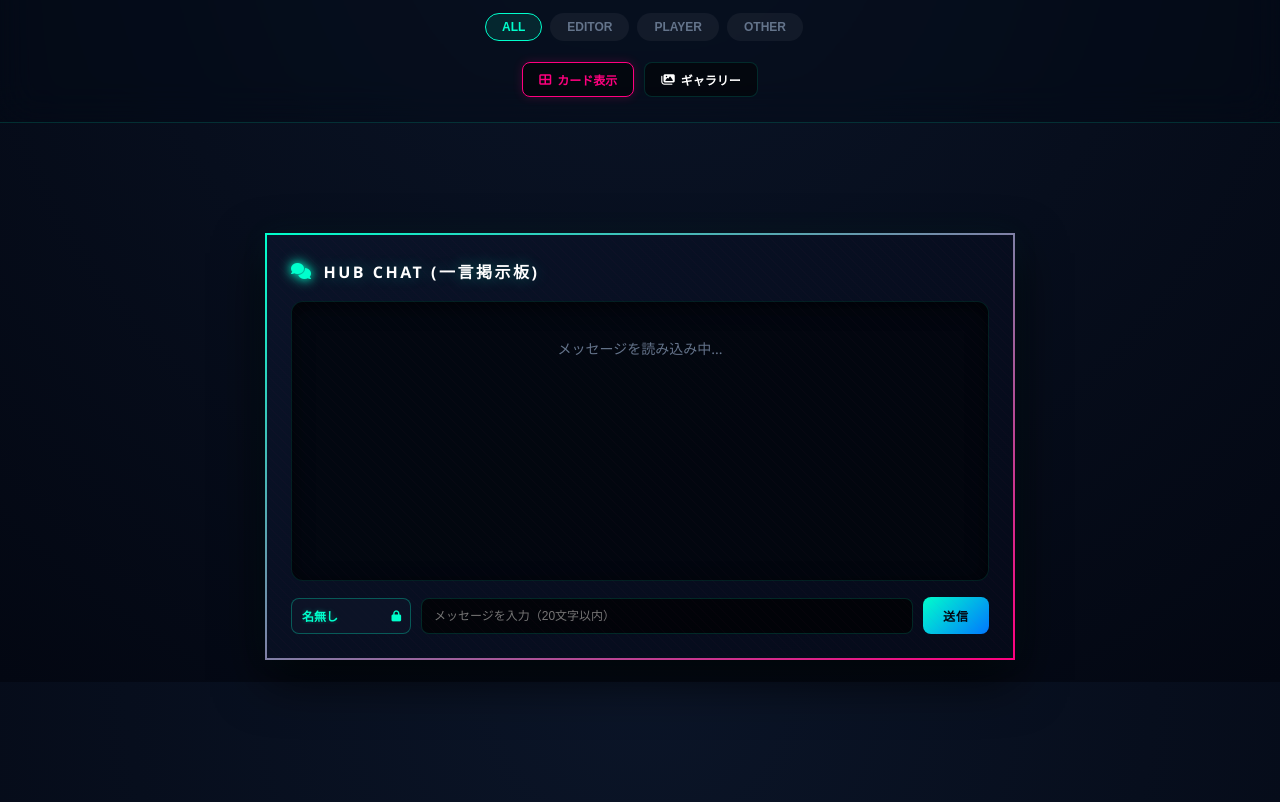
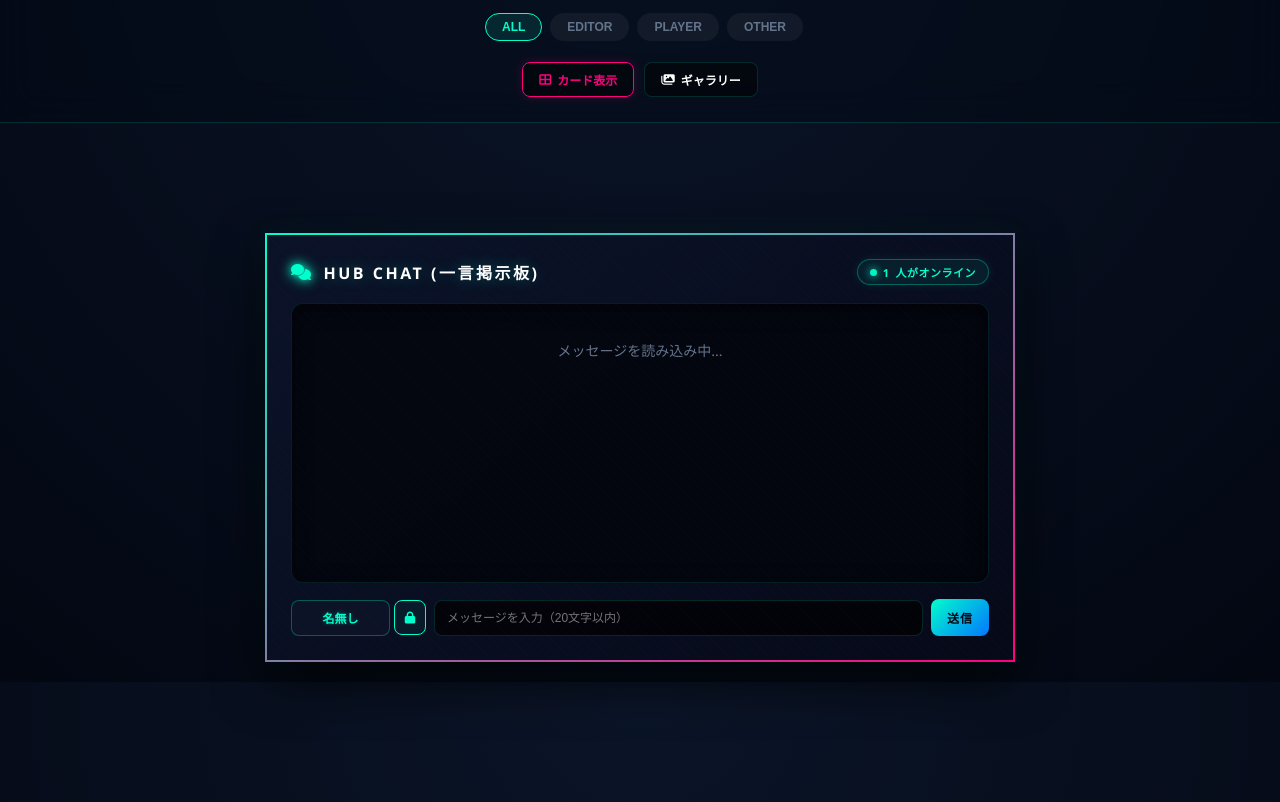
Before and after one commit to footballcommunityjp/my-soccer-site, a plain HTML site: page index.html in a window 1280 px wide. Both pictures are taken after a click on the button 394 px from the left and 733 px from the top of the page. Shown: the part 118-920 px from the top of the page. Drawn offline with Linux system fonts and the light colour scheme; no server answers.

Commit message:
Update styles for header, input, and notifications
Refactor CSS styles for layout and improve accessibility features.

```diff
--- a/index.html
+++ b/index.html
@@ -293,12 +293,29 @@
             background: linear-gradient(45deg, transparent 48%, rgba(255, 0, 127, 0.03) 50%, transparent 52%);
             background-size: 10px 10px; pointer-events: none;
         }
+        .bbs-header-zone {
+            display: flex; justify-content: space-between; align-items: center; margin-bottom: 18px; flex-wrap: wrap; gap: 10px;
+        }
         .bbs-title {
-            margin: 0 0 18px 0; font-size: 16px; font-weight: 900; letter-spacing: 2.5px;
+            margin: 0; font-size: 16px; font-weight: 900; letter-spacing: 2.5px;
             color: #ffffff; display: flex; align-items: center; gap: 10px;
             text-shadow: 0 0 15px var(--glow-color);
         }
         .bbs-title i { color: var(--neon-cyan); filter: drop-shadow(0 0 5px var(--neon-cyan)); }
+
+        /* 👥 リアルタイム人数カウンター表示 */
+        .online-counter {
+            background: rgba(0, 255, 204, 0.07); border: 1px solid rgba(0, 255, 204, 0.3);
+            padding: 4px 12px; border-radius: 20px; font-size: 11px; font-weight: 900;
+            color: var(--neon-cyan); display: flex; align-items: center; gap: 6px;
+            box-shadow: 0 0 10px rgba(0, 255, 204, 0.1); letter-spacing: 0.5px;
+        }
+        .online-dot {
+            width: 7px; height: 7px; background-color: var(--neon-cyan); border-radius: 50%;
+            box-shadow: 0 0 8px var(--neon-cyan);
+            animation: pulseGlow 1.8s infinite ease-in-out;
+        }
+        @keyframes pulseGlow { 0%, 100% { opacity: 0.4; } 50% { opacity: 1; } }
 
         .bbs-board {
             height: 280px; overflow-y: auto; background: rgba(2, 5, 12, 0.8);
@@ -307,7 +324,7 @@
             box-shadow: inset 0 5px 20px rgba(0,0,0,0.6); scroll-behavior: smooth;
         }
 
-        /* 🎬 ぬるぬるチャット出現モーション（アニメーション） */
+        /* 🎬 チャット出現モーション */
         .bbs-row {
             font-size: 12px; line-height: 1.6; padding: 10px 14px; border-radius: 10px;
             background: linear-gradient(90deg, rgba(255,255,255,0.02) 0%, rgba(255,255,255,0.01) 100%);
@@ -321,9 +338,7 @@
             to { opacity: 1; transform: translateY(0) scale(1); filter: brightness(1.2); }
         }
 
-        /* 管理者メッセージの輝き */
         .bbs-row.admin-msg-row { border-left-color: var(--neon-pink); background: linear-gradient(90deg, rgba(255, 0, 127, 0.05) 0%, transparent 100%); }
-
         .bbs-content-block { flex: 1; min-width: 0; }
         .bbs-meta { display: flex; align-items: center; gap: 8px; margin-bottom: 4px; flex-wrap: wrap; }
         .bbs-author { color: var(--neon-cyan); font-weight: 800; font-size: 13px; letter-spacing: 0.5px; }
@@ -337,37 +352,39 @@
 
         .bbs-time { color: var(--sub-text); font-size: 10px; font-family: monospace; }
         .bbs-text { color: #e2e8f0; word-break: break-all; font-weight: 500; font-size: 13px; }
-
         .bbs-del-btn {
             background: none; border: none; color: #475569; cursor: pointer;
             padding: 4px 8px; font-size: 13px; display: none; transition: all 0.2s;
         }
         .bbs-del-btn:hover { color: var(--neon-pink); transform: scale(1.2); }
 
-        /* 🔐 名前固定用サイバーフォームフォーム */
-        .bbs-form { display: flex; gap: 10px; margin-top: 16px; align-items: center; }
+        /* 🔐 【バグ修正】名前固定用サイバーフォームフォーム */
+        .bbs-form { display: flex; gap: 8px; margin-top: 16px; align-items: center; width: 100%; box-sizing: border-box; }
 
-        .name-input-container { position: relative; display: flex; align-items: center; width: 120px; }
+        /* 名前入力と鍵ボタンを分けるコンテナ */
+        .name-and-lock-zone { display: flex; align-items: center; gap: 4px; width: 135px; flex-shrink: 0; }
+
         .bbs-input-name {
             width: 100%; background: rgba(0,0,0,0.7); border: 1px solid var(--card-border);
-            border-radius: 8px; padding: 10px 24px 10px 10px; color: #fff; font-size: 12px; box-sizing: border-box;
-            font-weight: bold; transition: all 0.3s;
+            border-radius: 8px; padding: 10px; color: #fff; font-size: 12px; box-sizing: border-box;
+            font-weight: bold; transition: all 0.3s; text-align: center;
         }
         .bbs-input-name:disabled {
             background: rgba(15, 23, 42, 0.6); border-color: rgba(0, 255, 204, 0.3);
             color: var(--neon-cyan); cursor: not-allowed; text-shadow: 0 0 5px rgba(0, 255, 204, 0.3);
         }
 
-        /* 名前ロック解除のトグルボタン */
+        /* 鍵ボタンを外側に完全独立（文字が絶対隠れない） */
         .name-lock-btn {
-            position: absolute; right: 6px; background: none; border: none; color: var(--sub-text);
-            cursor: pointer; font-size: 11px; padding: 4px; transition: color 0.2s;
+            background: rgba(0,0,0,0.5); border: 1px solid var(--card-border); color: var(--sub-text);
+            cursor: pointer; font-size: 12px; width: 32px; height: 35px; border-radius: 8px;
+            display: flex; align-items: center; justify-content: center; transition: all 0.2s; flex-shrink: 0;
         }
-        .name-lock-btn.locked { color: var(--neon-cyan); }
-        .name-lock-btn:hover { color: var(--neon-pink); }
+        .name-lock-btn.locked { color: var(--neon-cyan); border-color: var(--neon-cyan); background: rgba(0, 255, 204, 0.05); }
+        .name-lock-btn:hover { color: var(--neon-pink); border-color: var(--neon-pink); }
 
         .bbs-input-text {
-            flex: 1; background: rgba(0,0,0,0.7); border: 1px solid var(--card-border);
+            flex: 1; min-width: 0; background: rgba(0,0,0,0.7); border: 1px solid var(--card-border);
             border-radius: 8px; padding: 10px 12px; color: #fff; font-size: 12px; box-sizing: border-box;
             transition: all 0.3s;
         }
@@ -375,14 +392,14 @@
 
         .bbs-send-btn {
             background: linear-gradient(135deg, var(--neon-cyan) 0%, var(--neon-blue) 100%); color: #030712;
-            border: none; font-weight: 900; padding: 10px 20px; border-radius: 8px; cursor: pointer;
-            font-size: 12px; transition: all 0.2s; letter-spacing: 1px;
+            border: none; font-weight: 900; padding: 10px 16px; border-radius: 8px; cursor: pointer;
+            font-size: 12px; transition: all 0.2s; letter-spacing: 1px; flex-shrink: 0;
         }
         .bbs-send-btn:hover { background: #fff; box-shadow: 0 0 15px var(--neon-cyan); transform: translateY(-1px); }
 
 
         /* ==========================================
-           🔔 REALTIME NOTIFICATION TOAST (新着通知表示)
+           🔔 REALTIME NOTIFICATION TOAST
            ========================================== */
         .toast-container {
             position: fixed; top: 20px; right: 20px; z-index: 1000000;
@@ -392,7 +409,7 @@
             background: rgba(6, 11, 25, 0.95); border: 1px solid var(--neon-cyan);
             border-left: 4px solid var(--neon-cyan); padding: 12px 20px; border-radius: 8px;
             box-shadow: 0 10px 30px rgba(0,0,0,0.6), 0 0 15px rgba(0,255,204,0.1);
-            color: #white; pointer-events: auto; min-width: 240px; max-width: 320px;
+            color: white; pointer-events: auto; min-width: 240px; max-width: 320px;
             display: flex; flex-direction: column; gap: 4px;
             transform: translateX(120%); opacity: 0;
             animation: toastIn 0.4s cubic-bezier(0.175, 0.885, 0.32, 1.275) forwards,
@@ -403,7 +420,6 @@
 
         .toast-head { display: flex; align-items: center; gap: 8px; font-weight: 900; font-size: 11px; color: var(--neon-cyan); letter-spacing: 1px; }
         .toast-body { font-size: 12px; color: #e2e8f0; font-weight: bold; white-space: nowrap; overflow: hidden; text-overflow: ellipsis; }
-
 
         /* ➕ フローティングクリエイトボタン */
         .add-float-btn {
@@ -450,7 +466,6 @@
             border-radius: 8px; padding: 8px; text-align: center; color: var(--neon-cyan); font-size: 11px;
             font-weight: 800; cursor: pointer; margin-top: 4px; box-sizing: border-box;
         }
-
         .clear-field-btn {
             position: absolute; right: 10px; top: 50%; transform: translateY(-50%);
             background: none; border: none; color: var(--neon-pink); cursor: pointer;
@@ -564,14 +579,19 @@
     <div class="main-container" id="cardsGrid"></div>
 
     <div class="bbs-container">
-        <div class="bbs-title"><i class="fa-solid fa-comments"></i> HUB CHAT (一言掲示板)</div>
+        <div class="bbs-header-zone">
+            <div class="bbs-title"><i class="fa-solid fa-comments"></i> HUB CHAT (一言掲示板)</div>
+            <div class="online-counter" id="onlineCounterView">
+                <div class="online-dot"></div><span id="onlineCountNumber">1</span> 人がオンライン
+            </div>
+        </div>
         <div class="bbs-board" id="bbsBoard">
             <div class="empty-state" style="padding:20px 0;">メッセージを読み込み中...</div>
         </div>
         <div class="bbs-form">
-            <div class="name-input-container">
+            <div class="name-and-lock-zone">
                 <input type="text" id="bbsName" class="bbs-input-name" placeholder="名前" value="名無し" onchange="saveNameToStorage()">
-                <button class="name-lock-btn" id="nameLockBtn" onclick="toggleNameLock()" title="名前の変更ロックを解除"><i class="fa-solid fa-lock"></i></button>
+                <button class="name-lock-btn" id="nameLockBtn" onclick="toggleNameLock()" title="名前をガチ固定する"><i class="fa-solid fa-lock-open"></i></button>
             </div>
             <input type="text" id="bbsText" class="bbs-input-text" placeholder="メッセージを入力（20文字以内）" maxlength="20" onkeydown="if(event.key==='Enter') sendBbsMessage()">
             <button class="bbs-send-btn" onclick="sendBbsMessage()">送信</button>
@@ -699,7 +719,7 @@
         let activeTag = 'all';
         let currentViewMode = 'card';
         let isAdminLoggedIn = false;
-        let isInitialLoadFinished = false; // 初回読み込み判定用
+        let isInitialLoadFinished = false;
 
         let confirmContext = "delete_card";
         let pendingDeleteId = null;
@@ -731,7 +751,6 @@
             }
         });
 
-        // 📰 ニュース配信前の2段階チェック
         function askPublishNews() {
             const newsInput = document.getElementById('adminNewsInput');
             const newText = newsInput.value.trim();
@@ -748,7 +767,6 @@
             document.getElementById('cyberConfirm').classList.add('active');
         }
 
-        // 📰 ニュース消去前の2段階チェック
         function askClearNews() {
             confirmContext = "clear_news";
             document.getElementById('confirmIcon').innerHTML = `<i class="fa-solid fa-trash-can" style="color:#ff0055;"></i>`;
@@ -762,18 +780,38 @@
         }
 
         // ==========================================
-        // 💬 HUB CHAT コア・同期システム (通知＆名前ロック強化版)
+        // 👥 リアルタイム人数カウンター同期ロジック
+        // ==========================================
+        const myConnectionsRef = database.ref('connections').push();
+        const connectedRef = database.ref('.info/connected');
+
+        connectedRef.on('value', (snap) => {
+            if (snap.val() === true) {
+                myConnectionsRef.onDisconnect().remove();
+                myConnectionsRef.set(true);
+            }
+        });
+
+        database.ref('connections').on('value', (snap) => {
+            const count = snap.numChildren() || 0;
+            document.getElementById('onlineCountNumber').innerText = count;
+        });
+
+        // ==========================================
+        // 💬 HUB CHAT コア・同期システム (ガチ名前ロック対応)
         // ==========================================
 
-        // ページ読み込み時に保存された名前を復元し、自動ロックをかける
         window.addEventListener('DOMContentLoaded', () => {
             const savedName = localStorage.getItem('fc_bbs_username');
+            const isLocked = localStorage.getItem('fc_bbs_namelocked');
             const nameInput = document.getElementById('bbsName');
             const lockBtn = document.getElementById('nameLockBtn');
 
             if (savedName) {
                 nameInput.value = savedName;
-                // 名前がすでに設定されているなら、最初は変更できないようにロックする
+            }
+
+            if (isLocked === 'true') {
                 nameInput.disabled = true;
                 lockBtn.innerHTML = `<i class="fa-solid fa-lock"></i>`;
                 lockBtn.classList.add('locked');
@@ -784,20 +822,32 @@
             }
         });
 
-        // 名前の変更ロック・アンロックを切り替えるスイッチ機能
+        // 🔐 【バグ修正】誰でも簡単に解除できない頑丈なセキュリティロックに変更
         function toggleNameLock() {
             const nameInput = document.getElementById('bbsName');
             const lockBtn = document.getElementById('nameLockBtn');
 
             if (nameInput.disabled) {
+                // ロックを解除しようとしたとき、管理者じゃなければパスコードを要求する
+                if (!isAdminLoggedIn) {
+                    const pass = prompt("名前の固定ロックを解除するには管理コードを入力してくれ：");
+                    if (pass !== MASTER_CODE) {
+                        alert("コードが違うぜ！名前は固定されたままだ。");
+                        return;
+                    }
+                }
+                // 管理者、または正しいコードを入れた場合は解除できる
                 nameInput.disabled = false;
                 lockBtn.innerHTML = `<i class="fa-solid fa-lock-open"></i>`;
                 lockBtn.classList.remove('locked');
+                localStorage.setItem('fc_bbs_namelocked', 'false');
                 nameInput.focus();
             } else {
+                // 新しく名前をロックする処理
                 const finalName = nameInput.value.trim() || '名無し';
                 nameInput.value = finalName;
                 localStorage.setItem('fc_bbs_username', finalName);
+                localStorage.setItem('fc_bbs_namelocked', 'true');
                 nameInput.disabled = true;
                 lockBtn.innerHTML = `<i class="fa-solid fa-lock"></i>`;
                 lockBtn.classList.add('locked');
@@ -810,7 +860,6 @@
             localStorage.setItem('fc_bbs_username', finalName);
         }
 
-        // 🔔 画面にサイバー通知を出現させるシステム
         function spawnNotification(author, text) {
             const container = document.getElementById('toastContainer');
             const toast = document.createElement('div');
@@ -821,18 +870,16 @@
             `;
             container.appendChild(toast);
 
-            // 4.5秒後に通知要素を自動的に消去
             setTimeout(() => { toast.remove(); }, 4500);
         }
 
-        // Firebaseリアルタイムチャットリスナー
         database.ref('bbs_messages').orderByChild('timestamp').limitToLast(40).on('value', (snapshot) => {
             const board = document.getElementById('bbsBoard');
             board.innerHTML = '';
 
             if (!snapshot.exists()) {
                 board.innerHTML = '<div class="empty-state" style="padding:20px 0;">まだ誰も書き込んでないぜ！最初のメッセージをどうぞ。</div>';
-                isInitialLoadFinished = true; // メッセージがなくても初期ロード完了にする
+                isInitialLoadFinished = true;
                 return;
             }
 
@@ -870,23 +917,20 @@
                 board.insertAdjacentHTML('beforeend', rowHtml);
             });
 
-            // 最新の位置まで自動スクロール
             board.scrollTop = board.scrollHeight;
             refreshChatAdminUI();
 
-            // 🔔 初回読み込み完了後の「本当に新しいチャット」だけ通知を出す
             if (isInitialLoadFinished) {
                 spawnNotification(lastAuthor, lastText);
             }
 
-            isInitialLoadFinished = true; // 最初のデータ読み込みが完了したサイン
+            isInitialLoadFinished = true;
         });
 
         function escapeHtml(str) {
             return str.replace(/&/g, '&amp;').replace(/</g, '&lt;').replace(/>/g, '&gt;').replace(/"/g, '&quot;');
         }
 
-        // チャット送信
         function sendBbsMessage() {
             const nameInput = document.getElementById('bbsName');
             const textInput = document.getElementById('bbsText');
@@ -895,10 +939,11 @@
 
             if (!text) return;
 
-            // 送信した瞬間に名前入力を自動でロックする
+            // 送信時にまだロックされていなければ自動でロックする
             if (!nameInput.disabled) {
                 nameInput.value = name;
                 localStorage.setItem('fc_bbs_username', name);
+                localStorage.setItem('fc_bbs_namelocked', 'true');
                 nameInput.disabled = true;
                 const lockBtn = document.getElementById('nameLockBtn');
                 lockBtn.innerHTML = `<i class="fa-solid fa-lock"></i>`;
@@ -906,7 +951,7 @@
             }
 
             const now = new Date();
-            const timeStr = `${String(now.getMonth()+1).padStart(2,'0')}/${String(now.getDate()).padStart(2,'0')} ${String(now.getHours()).padStart(2,'0')}:${String(now.getMinutes()).padStart(2,'0')}`;
+            const timeStr = `${String(now.getMonth()+1).padStart(2,'0')}/${String(now.getDate()).padStart(2,'0')} ${String(now.getHours()).padStart(2,'0')} ${String(now.getMinutes()).padStart(2,'0')}`;
 
             const msgPack = {
                 name: name,
@@ -921,7 +966,6 @@
             .catch(err => alert("送信失敗: " + err.message));
         }
 
-        // チャット消去の確認
         function askDeleteChat(key, event) {
             if(event) event.stopPropagation();
             confirmContext = "delete_chat";
@@ -968,7 +1012,6 @@
             }
         });
 
-        // 🛡️ 管理者認証
         function verifyAdmin() {
             const input = document.getElementById('adminPass').value;
             const floatBtn = document.getElementById('addFloatBtn');
@@ -1033,6 +1076,7 @@
             toggleClearBtn(userEl);
         }
 
+        // テーマ切り替え
         function updateTheme(theme, element) {
             if (theme === 'cyber') document.body.removeAttribute('data-theme');
             else document.body.setAttribute('data-theme', theme);
@@ -1041,6 +1085,7 @@
             document.getElementById('controlPanel').classList.remove('open');
         }
 
+        // 並び替え
         function updateSort(criteria, element) {
             activeSort = criteria; processAndRender();
             element.parentElement.querySelectorAll('.ui-btn').forEach(b => b.classList.remove('active'));
@@ -1048,6 +1093,7 @@
             document.getElementById('controlPanel').classList.remove('open');
         }
 
+        // フィルタータグ
         function filterTag(tag, element) {
             activeTag = tag; processAndRender();
             element.parentElement.querySelectorAll('.tag-btn').forEach(b => b.classList.remove('active'));
@@ -1056,6 +1102,7 @@
 
         function filterMembers() { processAndRender(); }
 
+        // メイン描画
         function processAndRender() {
             let workingList = [...localRawData];
             if (activeTag !== 'all') workingList = workingList.filter(m => m.tag === activeTag);
```
